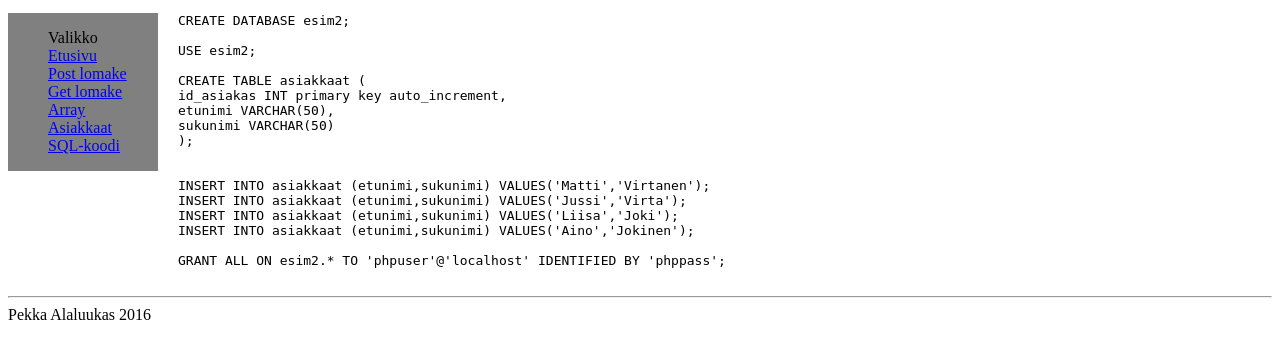
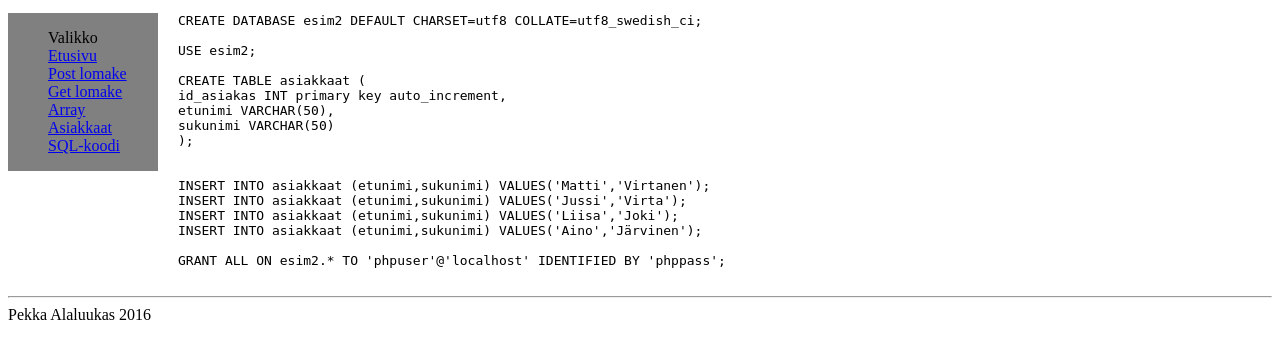
Before and after one commit to gitpeksi/esim2, a PHP site: page /sql.php in a window 1280 px wide. Shown: the top 359 px of the page. Run offline with PHP 8.4, Linux system fonts and the light colour scheme.

Commit message:
sql koodiin lisätty utf8

```diff
--- a/sql.php
+++ b/sql.php
@@ -1,6 +1,6 @@
 <?php include "menu.php";?>
 <pre>
-CREATE DATABASE esim2;
+CREATE DATABASE esim2 DEFAULT CHARSET=utf8 COLLATE=utf8_swedish_ci;
 
 USE esim2;
 
@@ -14,7 +14,7 @@ sukunimi VARCHAR(50)
 INSERT INTO asiakkaat (etunimi,sukunimi) VALUES('Matti','Virtanen');
 INSERT INTO asiakkaat (etunimi,sukunimi) VALUES('Jussi','Virta');
 INSERT INTO asiakkaat (etunimi,sukunimi) VALUES('Liisa','Joki');
-INSERT INTO asiakkaat (etunimi,sukunimi) VALUES('Aino','Jokinen');
+INSERT INTO asiakkaat (etunimi,sukunimi) VALUES('Aino','Järvinen');
 
 GRANT ALL ON esim2.* TO 'phpuser'@'localhost' IDENTIFIED BY 'phppass';
 
```
